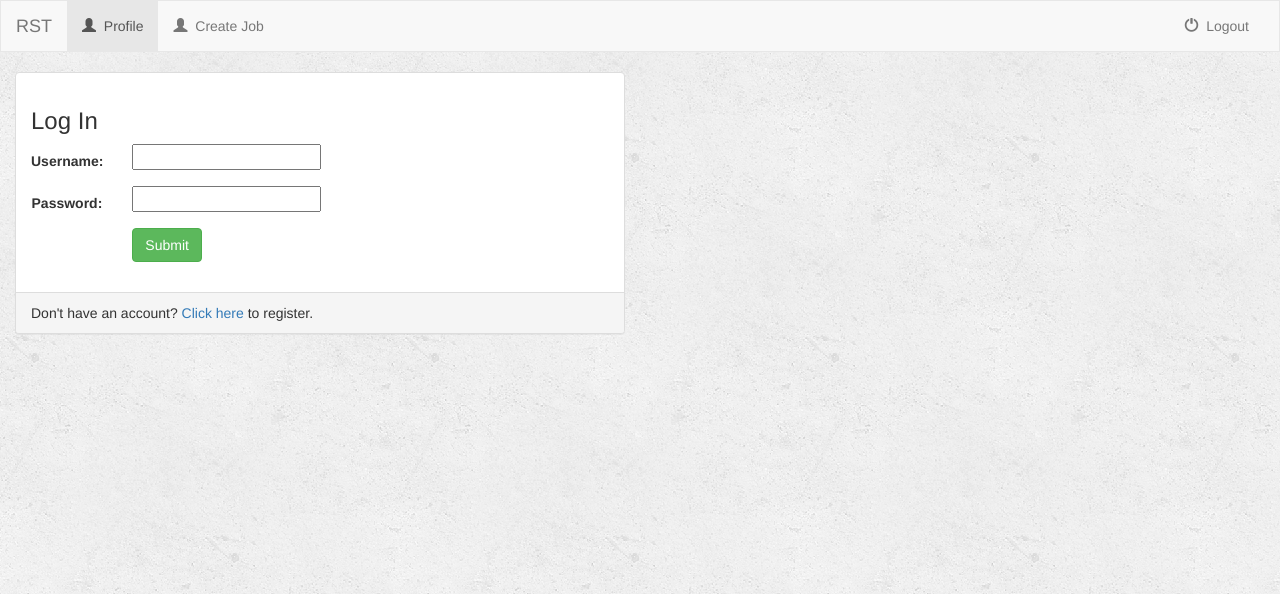
After one commit to Tlee94/Mini-Turk, a Django app: page /turk/login_user/ in a window 1280 px wide. The commit adds this page. Shown: the top 594 px of the page. Run offline with Django 3.2, Linux system fonts and the light colour scheme; some libraries are stand-ins or nearby versions.

Commit message:
implemented login and logout function

```diff
--- a/RST/turk/templates/turk/base.html
+++ b/RST/turk/templates/turk/base.html
@@ -48,7 +48,7 @@
 
             <ul class="nav navbar-nav navbar-right">
                 <li class="">
-                    <a href="#">
+                    <a href="{% url 'turk:logout_user' %}">
                         <span class ="glyphicon glyphicon-off" aria-hidden="true"></span>&nbsp; Logout
                     </a>
                 </li>
--- /dev/null
+++ b/RST/turk/templates/turk/login.html
@@ -0,0 +1,51 @@
+<!-- login -->
+
+{% extends 'turk/base.html' %}
+
+{% block body %}
+
+<div class="container-fluid">
+
+    <div class="row">
+        <div class="col-sm-12 col-md-6">
+            <div class="panel panel-default">
+                <div class="panel-body">
+                    <h3>Log In</h3>
+                    {% if error_message %}
+                        <p><strong>{{ error_message }}</strong></p>
+                    {% endif %}
+                    <form class="form-horizontal" role="form" action="{% url 'turk:login_user'%}" method="post" enctype="multipart/form-data">
+                        {% csrf_token %}
+                        <div class="form-group">
+                            <label class="control-label col-sm-2" for="id_username">
+                                Username:
+                            </label>
+                            <div class="col-sm-10">
+                                <input id="id_username" maxlength="30" name="username" type="text">
+                            </div>
+                        </div>
+                        <div class="form-group">
+                            <label class="control-label col-sm-2" for="id_password">
+                                Password:
+                            </label>
+                            <div class="col-sm-10">
+                                <input id="id_password" maxlength="30" name="password" type="password">
+                            </div>
+                        </div>
+                        <div class="form-group">
+                            <div class="col-sm-offset-2 col-sm-10">
+                                <button type="submit" class="btn btn-success">Submit</button>
+                            </div>
+                        </div>
+                    </form>
+                </div>
+                <div class="panel-footer">
+                    Don't have an account? <a href="{% url 'turk:register' %}">Click here</a> to register.
+                </div>
+            </div>
+        </div>
+    </div>
+
+</div>
+
+{% endblock %}
--- a/RST/turk/urls.py
+++ b/RST/turk/urls.py
@@ -10,6 +10,12 @@ urlpatterns = [
     # register page
     url(r'^register/$', views.UserFormView.as_view(), name='register'),
 
+    # login page
+    url(r'^login_user/$', views.login_user, name='login_user'),
+
+    # logout page
+    url(r'^logout_user/$', views.logout_user, name='logout_user'),
+
     # profile page
     url(r'^(?P<profile_id>[0-9]+)/$', views.detail, name='detail'),
 
--- a/RST/turk/views.py
+++ b/RST/turk/views.py
@@ -1,7 +1,7 @@
 from django.shortcuts import render, get_object_or_404
 from .models import Profile, Job
 from django.shortcuts import render, redirect
-from django.contrib.auth import authenticate, login
+from django.contrib.auth import authenticate, login, logout
 from django.views import generic
 from django.views.generic import View
 from .forms import JobForm, UserForm
@@ -42,6 +42,33 @@ def create_job(request, profile_id):
     # return render(request, 'turk/create_job.html', {'profile': profile})
 
 
+def logout_user(request):
+    logout(request)
+    form = UserForm(request.POST or None)
+    context = {"form": form}
+    return render(request, 'turk/login.html', context)
+
+
+def login_user(request):
+    if request.method == "POST":
+        username = request.POST['username']
+        password = request.POST['password']
+        user = authenticate(username=username, password=password)
+        if user is not None:
+            if user.is_active:
+                login(request, user)
+                all_jobs = Job.objects.all()
+                context = {
+                    'all_jobs': all_jobs,
+                }
+                return render(request, 'turk/index.html', context)
+            else:
+                return render(request, 'turk/login.html', {'error_message': 'Your account has been disabled'})
+        else:
+            return render(request, 'turk/login.html', {'error_message': 'Invalid Login'})
+    return render(request, 'turk/login.html')
+
+
 class UserFormView(View):
     form_class = UserForm
     template_name = 'turk/registration_form.html'
```
Also changed, not shown: RST/db.sqlite3.
